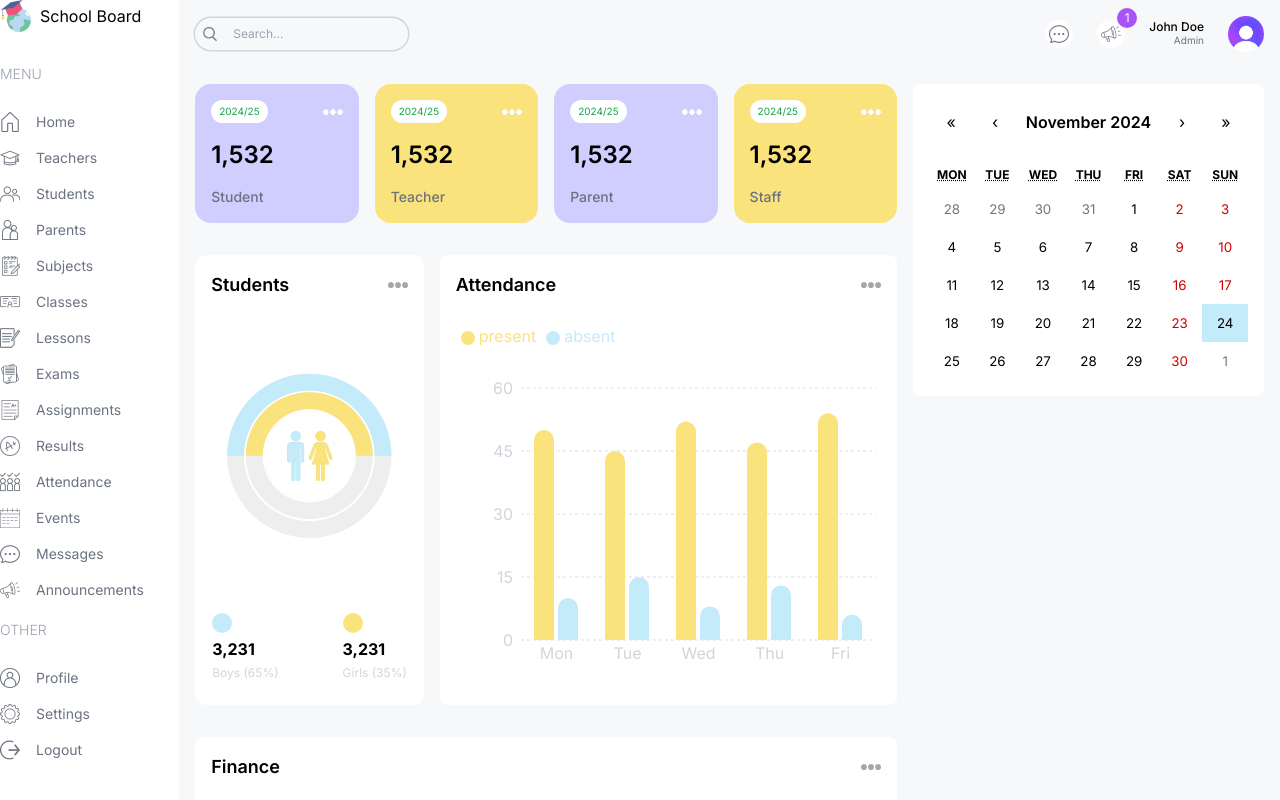
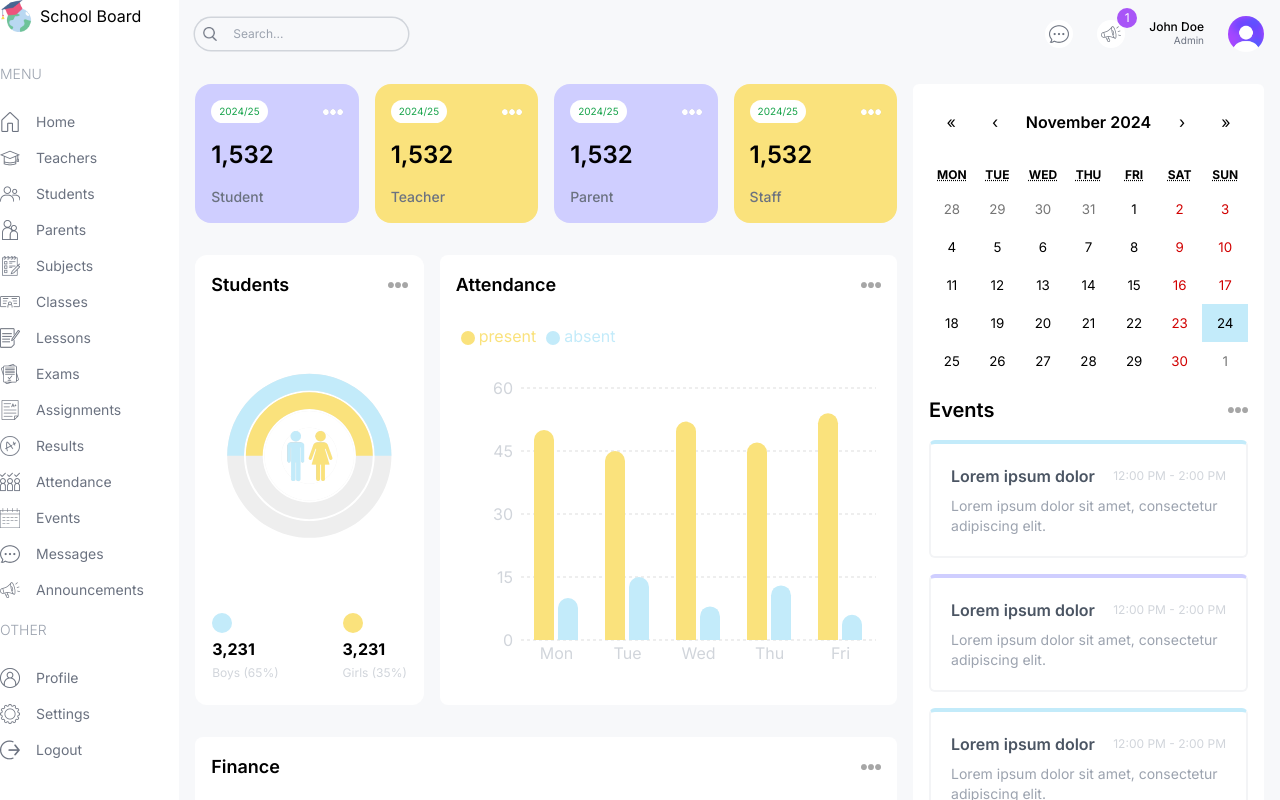
Before and after one commit to kncode86/school_management_app, a Next.js app: page /admin in a window 1280 px wide. Built offline with nearby package versions, Linux system fonts and the light colour scheme.

Commit message:
feat: create Events design

```diff
--- a/src/components/EventCalendar.tsx
+++ b/src/components/EventCalendar.tsx
@@ -1,5 +1,6 @@
 "use client"
 
+import Image from "next/image";
 import { useState } from "react";
 import Calendar from "react-calendar";
 import 'react-calendar/dist/Calendar.css';
@@ -7,6 +8,27 @@
 type ValuePiece = Date | null;
 
 type Value = ValuePiece | [ValuePiece, ValuePiece];
+
+const events = [
+    {
+        id: 1,
+        title: "Lorem ipsum dolor",
+        time: "12:00 PM - 2:00 PM",
+        description: "Lorem ipsum dolor sit amet, consectetur adipiscing elit."
+    },
+    {
+        id: 2,
+        title: "Lorem ipsum dolor",
+        time: "12:00 PM - 2:00 PM",
+        description: "Lorem ipsum dolor sit amet, consectetur adipiscing elit."
+    },
+    {
+        id: 3,
+        title: "Lorem ipsum dolor",
+        time: "12:00 PM - 2:00 PM",
+        description: "Lorem ipsum dolor sit amet, consectetur adipiscing elit."
+    },
+];
 
 const EventCalendar = () => {
     const [value, onChange] = useState<Value>(new Date());
@@ -18,6 +40,25 @@
                 value={value}
                 locale="en"
             />
+            <div className="flex items-center justify-between">
+                <h1 className="text-xl font-semibold my-4">Events</h1>
+                <Image src="/moreDark.png" alt="" width={20} height={20} />
+            </div>
+            <div className="flex flex-col gap-4">
+                {events.map(event => (
+                    <div
+                        className="p-5 rounded-md border-2 border-gray-100 border-t-4
+                        odd:border-t-customSky even:border-t-customPurple"
+                        key={event.id}
+                    >
+                        <div className="flex items-center justify-between">
+                            <h1 className="font-semibold text-gray-600">{event.title}</h1>
+                            <span className="text-gray-300 text-xs">{event.time}</span>
+                        </div>
+                        <p className="mt-2 text-gray-400 text-sm">{event.description}</p>
+                    </div>
+                ))}
+            </div>
         </div>
     )
 }
```
